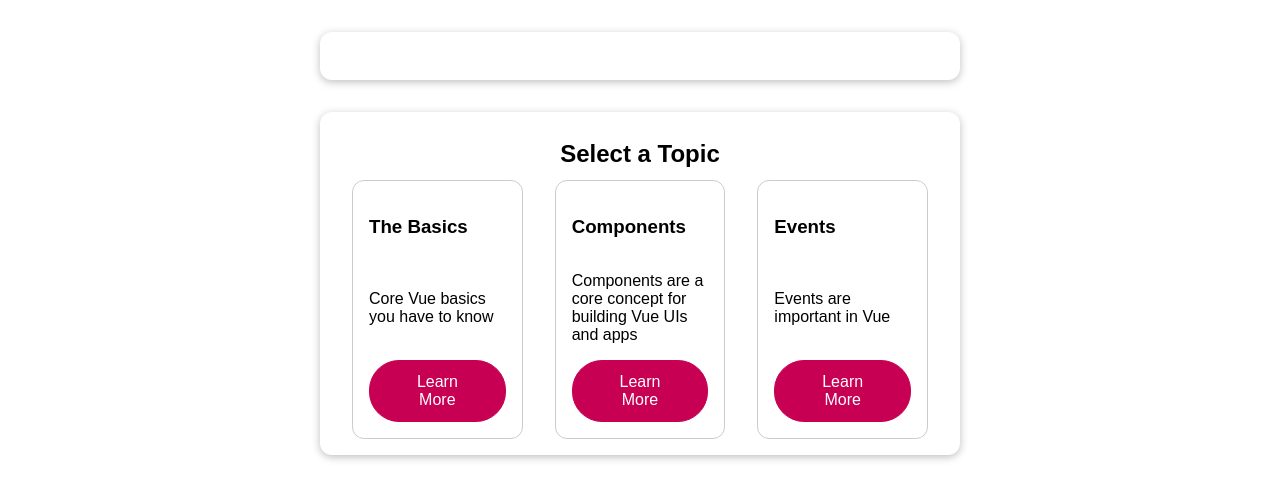
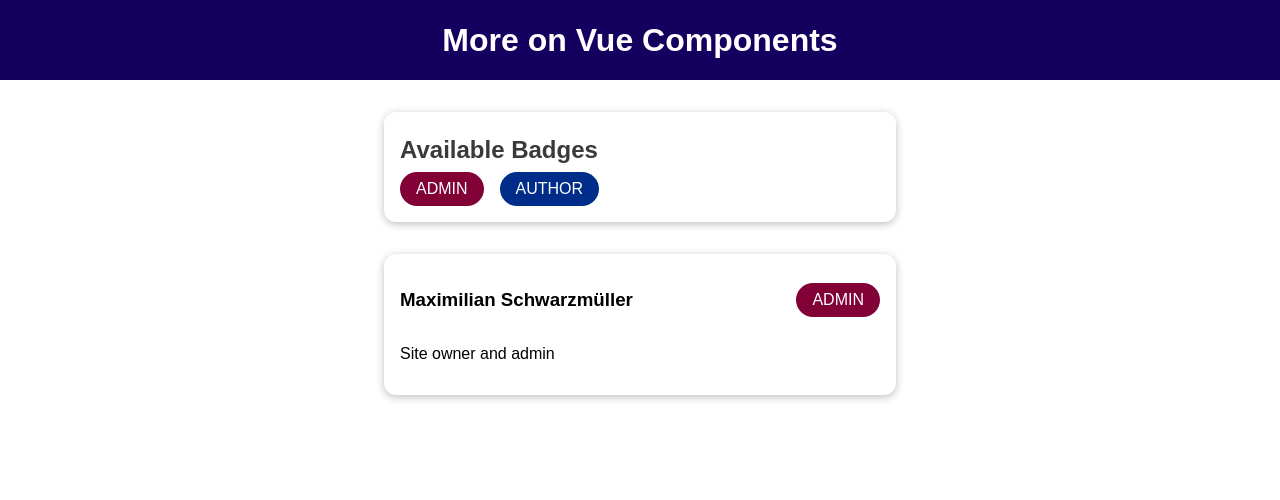
Before and after one commit to MatiasPuletti/vue-component-communication, a Vue app: page / in a window 1280 px wide. Shown: the top 500 px of the page. Built offline with nearby package versions, Linux system fonts and the light colour scheme.

Commit message:
Global vs local components

```diff
--- a/package.json
+++ b/package.json
@@ -19,8 +19,5 @@
     "babel-eslint": "^10.1.0",
     "eslint": "^6.7.2",
     "eslint-plugin-vue": "^7.0.0-0"
-  },
-  "prettier": {
-    "singleQuote": true
   }
 }
--- a/public/index.html
+++ b/public/index.html
@@ -1,19 +1,15 @@
 <!DOCTYPE html>
 <html lang="en">
   <head>
-    <meta charset="utf-8" />
-    <meta http-equiv="X-UA-Compatible" content="IE=edge" />
-    <meta name="viewport" content="width=device-width,initial-scale=1.0" />
-    <link rel="icon" href="<%= BASE_URL %>favicon.ico" />
+    <meta charset="utf-8">
+    <meta http-equiv="X-UA-Compatible" content="IE=edge">
+    <meta name="viewport" content="width=device-width,initial-scale=1.0">
+    <link rel="icon" href="<%= BASE_URL %>favicon.ico">
     <title><%= htmlWebpackPlugin.options.title %></title>
   </head>
   <body>
     <noscript>
-      <strong
-        >We're sorry but <%= htmlWebpackPlugin.options.title %> doesn't work
-        properly without JavaScript enabled. Please enable it to
-        continue.</strong
-      >
+      <strong>We're sorry but <%= htmlWebpackPlugin.options.title %> doesn't work properly without JavaScript enabled. Please enable it to continue.</strong>
     </noscript>
     <div id="app"></div>
     <!-- built files will be auto injected -->
--- a/src/App.vue
+++ b/src/App.vue
@@ -1,116 +1,44 @@
 <template>
   <div>
-    <active-element
-      :topic-title="activeTopic && activeTopic.title"
-      :text="activeTopic && activeTopic.fullText"
-    ></active-element>
-    <knowledge-base></knowledge-base>
+    <the-header></the-header>
+    <badge-list></badge-list>
+    <user-info
+      :full-name="activeUser.name"
+      :info-text="activeUser.description"
+      :role="activeUser.role"
+    ></user-info>
   </div>
 </template>
 
 <script>
+import TheHeader from "./components/TheHeader.vue";
+import BadgeList from "./components/BadgeList.vue";
+import UserInfo from "./components/UserInfo.vue";
+
 export default {
+  components: {
+    TheHeader,
+    BadgeList,
+    UserInfo,
+  },
   data() {
     return {
-      topics: [
-        {
-          id: 'basics',
-          title: 'The Basics',
-          description: 'Core Vue basics you have to know',
-          fullText:
-            'Vue is a great framework and it has a couple of key concepts: Data binding, events, components and reactivity - that should tell you something!',
-        },
-        {
-          id: 'components',
-          title: 'Components',
-          description:
-            'Components are a core concept for building Vue UIs and apps',
-          fullText:
-            'With components, you can split logic (and markup) into separate building blocks and then combine those building blocks (and re-use them) to build powerful user interfaces.',
-        },
-      ],
-      activeTopic: null,
+      activeUser: {
+        name: "Maximilian Schwarzmüller",
+        description: "Site owner and admin",
+        role: "admin",
+      },
     };
-  },
-  provide() {
-    return {
-      topics: this.topics,
-      selectTopic: this.activateTopic,
-    };
-  },
-  methods: {
-    activateTopic(topicId) {
-      this.activeTopic = this.topics.find((topic) => topic.id === topicId);
-    },
-  },
-  mounted() {
-    setTimeout(() => {
-      this.topics.push({
-        id: 'events',
-        title: 'Events',
-        description: 'Events are important in Vue',
-        fullText: 'Events allow you to trigger code on demand!',
-      });
-    }, 3000);
   },
 };
 </script>
 
 <style>
-* {
-  box-sizing: border-box;
-}
 html {
   font-family: sans-serif;
 }
+
 body {
   margin: 0;
 }
-section {
-  box-shadow: 0 2px 8px rgba(0, 0, 0, 0.26);
-  margin: 2rem auto;
-  max-width: 40rem;
-  padding: 1rem;
-  border-radius: 12px;
-}
-
-ul {
-  list-style: none;
-  margin: 0;
-  padding: 0;
-  display: flex;
-  justify-content: center;
-}
-
-li {
-  border-radius: 12px;
-  border: 1px solid #ccc;
-  padding: 1rem;
-  width: 15rem;
-  margin: 0 1rem;
-  display: flex;
-  flex-direction: column;
-  justify-content: space-between;
-}
-
-h2 {
-  margin: 0.75rem 0;
-  text-align: center;
-}
-
-button {
-  font: inherit;
-  border: 1px solid #c70053;
-  background-color: #c70053;
-  color: white;
-  padding: 0.75rem 2rem;
-  border-radius: 30px;
-  cursor: pointer;
-}
-
-button:hover,
-button:active {
-  background-color: #e24d8b;
-  border-color: #e24d8b;
-}
 </style>
--- a/src/components/ActiveElement.vue
+++ /dev/null
@@ -1,12 +0,0 @@
-<template>
-  <section>
-    <h2>{{ topicTitle }}</h2>
-    <p>{{ text }}</p>
-  </section>
-</template>
-
-<script>
-export default {
-  props: ['topicTitle', 'text'],
-};
-</script>
--- /dev/null
+++ b/src/components/BadgeList.vue
@@ -0,0 +1,31 @@
+<template>
+  <section>
+    <h2>Available Badges</h2>
+    <ul>
+      <li>
+        <base-badge type="admin" caption="ADMIN"></base-badge>
+      </li>
+      <li>
+        <base-badge type="author" caption="AUTHOR"></base-badge>
+      </li>
+    </ul>
+  </section>
+</template>
+
+<style>
+section h2 {
+  margin: 0.5rem 0;
+  color: #3a3a3a;
+}
+ul {
+  list-style: none;
+  margin: 0;
+  padding: 0;
+  display: flex;
+  flex-direction: row;
+}
+
+li {
+  margin-right: 1rem;
+}
+</style>
--- /dev/null
+++ b/src/components/BaseBadge.vue
@@ -0,0 +1,37 @@
+<template>
+  <span class="badge" :class="classes">{{ caption }}</span>
+</template>
+
+<script>
+export default {
+  props: ['type', 'caption'],
+  computed: {
+    classes() {
+      return {
+        'badge--admin': this.type === 'admin',
+        'badge--author': this.type === 'author',
+      };
+    },
+  },
+};
+</script>
+
+<style>
+.badge {
+  display: inline-block;
+  padding: 0.5rem 1rem;
+  border-radius: 30px;
+  background-color: #ccc;
+  color: #2e2e2e;
+}
+
+.badge--admin {
+  background-color: #810036;
+  color: white;
+}
+
+.badge--author {
+  background-color: #002c8a;
+  color: white;
+}
+</style>
--- a/src/components/KnowledgeBase.vue
+++ /dev/null
@@ -1,10 +0,0 @@
-<template>
-  <section>
-    <h2>Select a Topic</h2>
-    <knowledge-grid></knowledge-grid>
-  </section>
-</template>
-
-<script>
-export default {};
-</script>
--- a/src/components/KnowledgeElement.vue
+++ /dev/null
@@ -1,15 +0,0 @@
-<template>
-  <li>
-    <h3>{{ topicName }}</h3>
-    <p>{{ description }}</p>
-    <button @click="selectTopic(id)">Learn More</button>
-  </li>
-</template>
-
-<script>
-export default {
-  inject: ['selectTopic'],
-  props: ['id', 'topicName', 'description'],
-  emits: ['select-topic'],
-};
-</script>
--- a/src/components/KnowledgeGrid.vue
+++ /dev/null
@@ -1,17 +0,0 @@
-<template>
-  <ul>
-    <knowledge-element
-      v-for="topic in topics"
-      :key="topic.id"
-      :id="topic.id"
-      :topic-name="topic.title"
-      :description="topic.description"
-    ></knowledge-element>
-  </ul>
-</template>
-
-<script>
-export default {
-  inject: ['topics'],
-};
-</script>
--- /dev/null
+++ b/src/components/TheHeader.vue
@@ -0,0 +1,21 @@
+<template>
+  <header>
+    <h1>More on Vue Components</h1>
+  </header>
+</template>
+
+<style>
+  header {
+    width: 100%;
+    height: 5rem;
+    display: flex;
+    justify-content: center;
+    align-items: center;
+    background-color: #14005e;
+  }
+
+  header h1 {
+    color: white;
+    margin: 0;
+  }
+</style>
--- /dev/null
+++ b/src/components/UserInfo.vue
@@ -0,0 +1,31 @@
+<template>
+  <section>
+    <div>
+      <h3>{{ fullName }}</h3>
+      <base-badge :type="role" :caption="role.toUpperCase()"></base-badge>
+    </div>
+    <p>{{ infoText }}</p>
+  </section>
+</template>
+
+<script>
+export default {
+  props: ['fullName', 'infoText', 'role'],
+};
+</script>
+
+<style>
+section {
+  margin: 2rem auto;
+  max-width: 30rem;
+  border-radius: 12px;
+  box-shadow: 0 2px 8px rgba(0, 0, 0, 0.26);
+  padding: 1rem;
+}
+
+section div {
+  display: flex;
+  justify-content: space-between;
+  align-items: center;
+}
+</style>
```
Also changed, not shown: src/main.js (+5 -11 lines).
